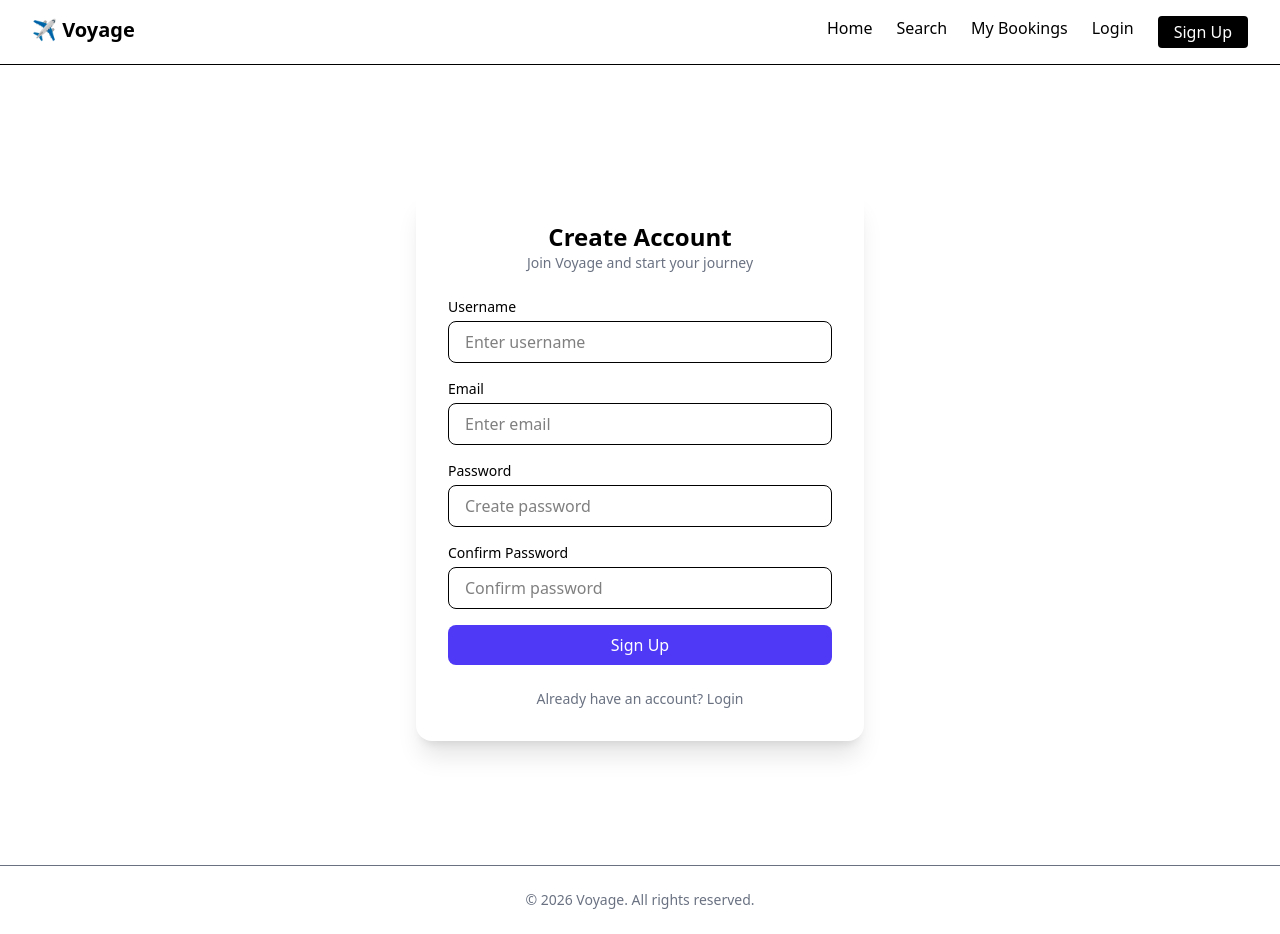
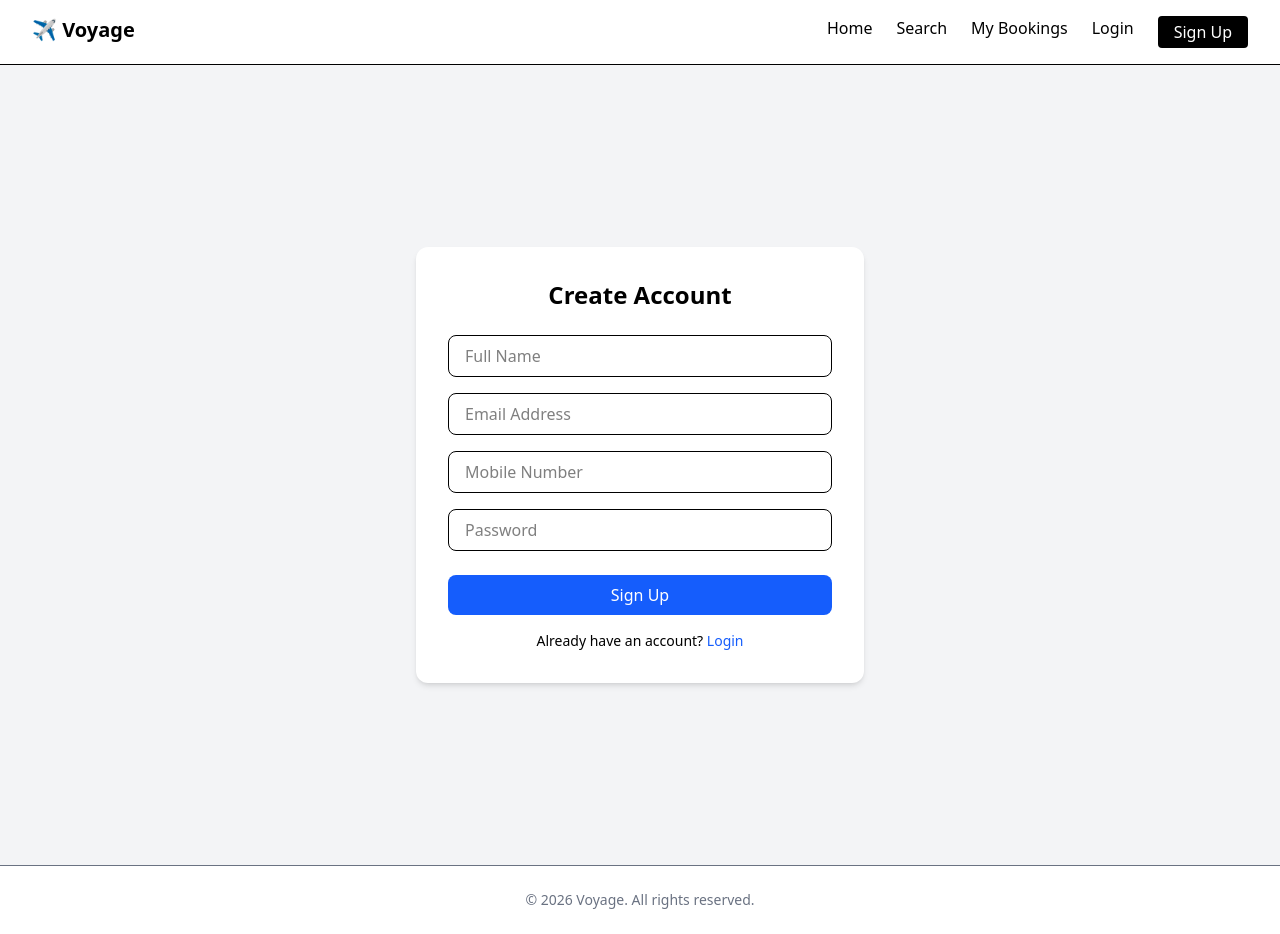
Before and after one commit to Saurabh190120/BharatGo, a React app in the folder frontend/: page /register in a window 1280 px wide. Built offline with nearby package versions, Linux system fonts and the light colour scheme; the HTML template or start-up script is replaced by a standard one.

Commit message:
backend fix

```diff
--- a/frontend/package.json
+++ b/frontend/package.json
@@ -11,6 +11,7 @@
   },
   "dependencies": {
     "@tailwindcss/vite": "^4.1.18",
+    "axios": "^1.13.2",
     "react": "^19.2.0",
     "react-dom": "^19.2.0",
     "react-router-dom": "^7.12.0",
--- a/frontend/src/pages/Register.jsx
+++ b/frontend/src/pages/Register.jsx
@@ -1,88 +1,118 @@
-import { Link } from "react-router-dom";
+import React, { useState, useEffect } from "react";
+import axios from "axios";
+import { useNavigate, Link } from "react-router-dom";
 
-export default function Register() {
+const Register = () => {
+  const navigate = useNavigate();
+
+  const [formData, setFormData] = useState({
+    name: "",
+    email: "",
+    mobile: "",
+    password: "",
+  });
+
+  const [users, setUsers] = useState([]); // FIXED
+
+  useEffect(() => {
+    axios
+      .get("http://127.0.0.1:8000/")
+      .then((response) => {
+        setUsers(response.data);
+      })
+      .catch((err) => {
+        console.error("Error fetching users", err);
+      });
+  }, []);
+
+  const handleChange = (e) => {
+    setFormData({ ...formData, [e.target.name]: e.target.value });
+  };
+
+  const handleSubmit = (e) => {
+    e.preventDefault();
+
+    const isUser = users.find((u) => u.email === formData.email);
+
+    if (isUser) {
+      alert("Email already exists. Please use another email.");
+      return;
+    }
+
+    axios
+      .post("http://127.0.0.1:8000/", formData)
+      .then(() => {
+        alert("Signup successful!");
+        navigate("/login");
+      })
+      .catch((err) => {
+        console.error(err);
+        alert("Signup failed");
+      });
+  };
+
   return (
-    <>
+    <div className="min-h-screen flex items-center justify-center bg-gray-100">
+      <form
+        onSubmit={handleSubmit}
+        className="w-full max-w-md bg-white p-8 rounded-xl shadow-md"
+      >
+        <h2 className="text-2xl font-semibold text-center mb-6">
+          Create Account
+        </h2>
 
-
-      <div className="min-h-screen flex items-center justify-center bg-softbg px-4">
-        <div className="bg-white shadow-xl rounded-2xl w-full max-w-md p-8">
-
-          {/* Header */}
-          <div className="text-center mb-6">
-            <h2 className="text-2xl font-bold">Create Account</h2>
-            <p className="text-gray-500 text-sm">
-              Join Voyage and start your journey
-            </p>
-          </div>
-
-          {/* Form */}
-          <form className="space-y-4">
-            <div>
-              <label className="block text-sm font-medium mb-1">
-                Username
-              </label>
         <input
           type="text"
-                placeholder="Enter username"
-                className="w-full border rounded-lg px-4 py-2 focus:ring-2 focus:ring-primary outline-none"
+          name="name"
+          placeholder="Full Name"
+          onChange={handleChange}
+          required
+          className="w-full mb-4 px-4 py-2 border rounded-lg focus:outline-none focus:ring-2 focus:ring-blue-500"
         />
-            </div>
 
-            <div>
-              <label className="block text-sm font-medium mb-1">
-                Email
-              </label>
         <input
           type="email"
-                placeholder="Enter email"
-                className="w-full border rounded-lg px-4 py-2 focus:ring-2 focus:ring-primary outline-none"
+          name="email"
+          placeholder="Email Address"
+          onChange={handleChange}
+          required
+          className="w-full mb-4 px-4 py-2 border rounded-lg focus:outline-none focus:ring-2 focus:ring-blue-500"
         />
-            </div>
 
-            <div>
-              <label className="block text-sm font-medium mb-1">
-                Password
-              </label>
+        <input
+          type="number"
+          name="mobile"
+          placeholder="Mobile Number"
+          onChange={handleChange}
+          required
+          className="w-full mb-4 px-4 py-2 border rounded-lg focus:outline-none focus:ring-2 focus:ring-blue-500"
+        />
+
         <input
           type="password"
-                placeholder="Create password"
-                className="w-full border rounded-lg px-4 py-2 focus:ring-2 focus:ring-primary outline-none"
+          name="password"
+          placeholder="Password"
+          onChange={handleChange}
+          required
+          className="w-full mb-6 px-4 py-2 border rounded-lg focus:outline-none focus:ring-2 focus:ring-blue-500"
         />
-            </div>
-
-            <div>
-              <label className="block text-sm font-medium mb-1">
-                Confirm Password
-              </label>
-              <input
-                type="password"
-                placeholder="Confirm password"
-                className="w-full border rounded-lg px-4 py-2 focus:ring-2 focus:ring-primary outline-none"
-              />
-            </div>
 
         <button
           type="submit"
-  className="w-full bg-indigo-600 hover:bg-indigo-700 text-white py-2 rounded-lg font-medium transition"
+          className="w-full bg-blue-600 text-white py-2 rounded-lg font-medium hover:bg-blue-700 transition"
         >
           Sign Up
         </button>
 
-          </form>
-
-          {/* Footer */}
-          <p className="text-sm text-center text-gray-500 mt-6">
+        <p className="text-sm text-center mt-4">
           Already have an account?{" "}
-            <Link
-              to="/login"
-              className="text-primary font-medium hover:underline"
-            >
+          <Link to="/login" className="text-blue-600 hover:underline">
             Login
           </Link>
         </p>
+      </form>
     </div>
-      </div>
-    </>
   );
-}
+};
+
+export default Register;
```
Also changed, not shown: 1 other file (tests, documents, lock files or other folders). Lines whose indentation alone changed are shown as unchanged.
